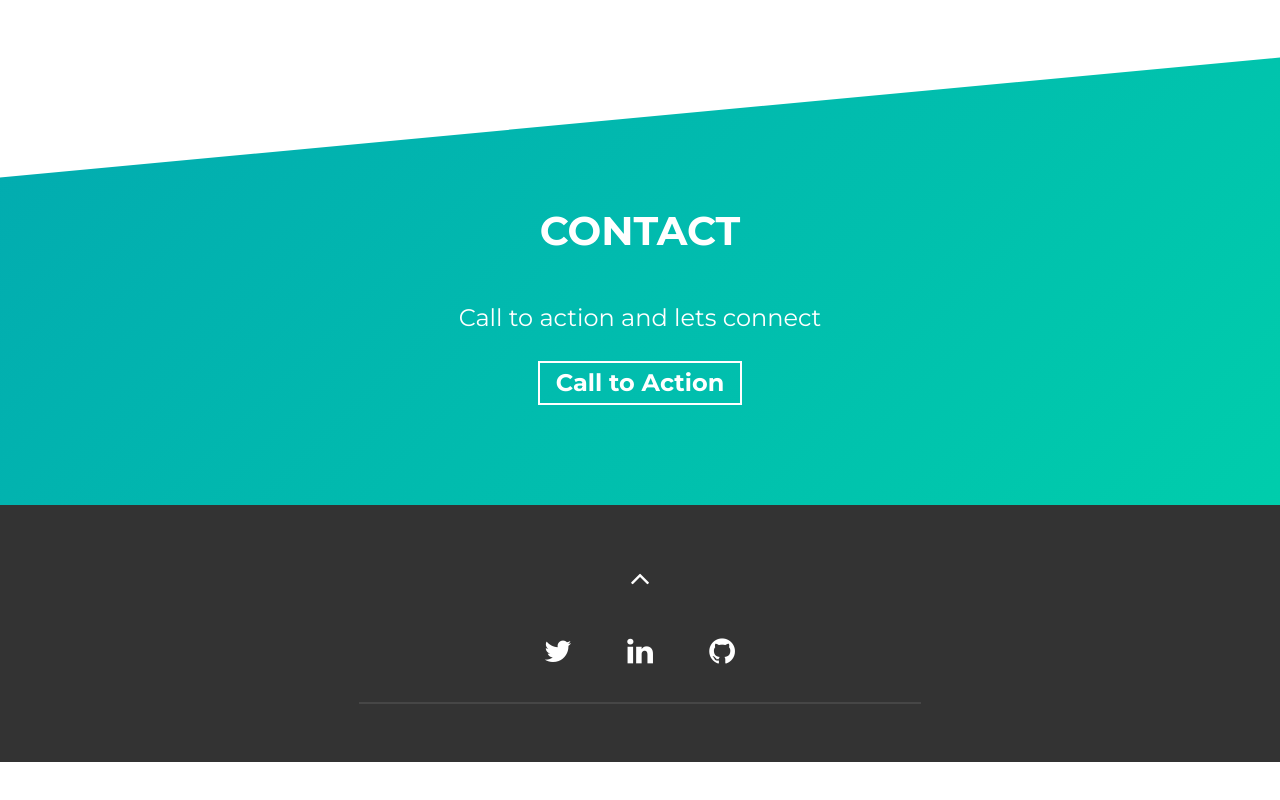
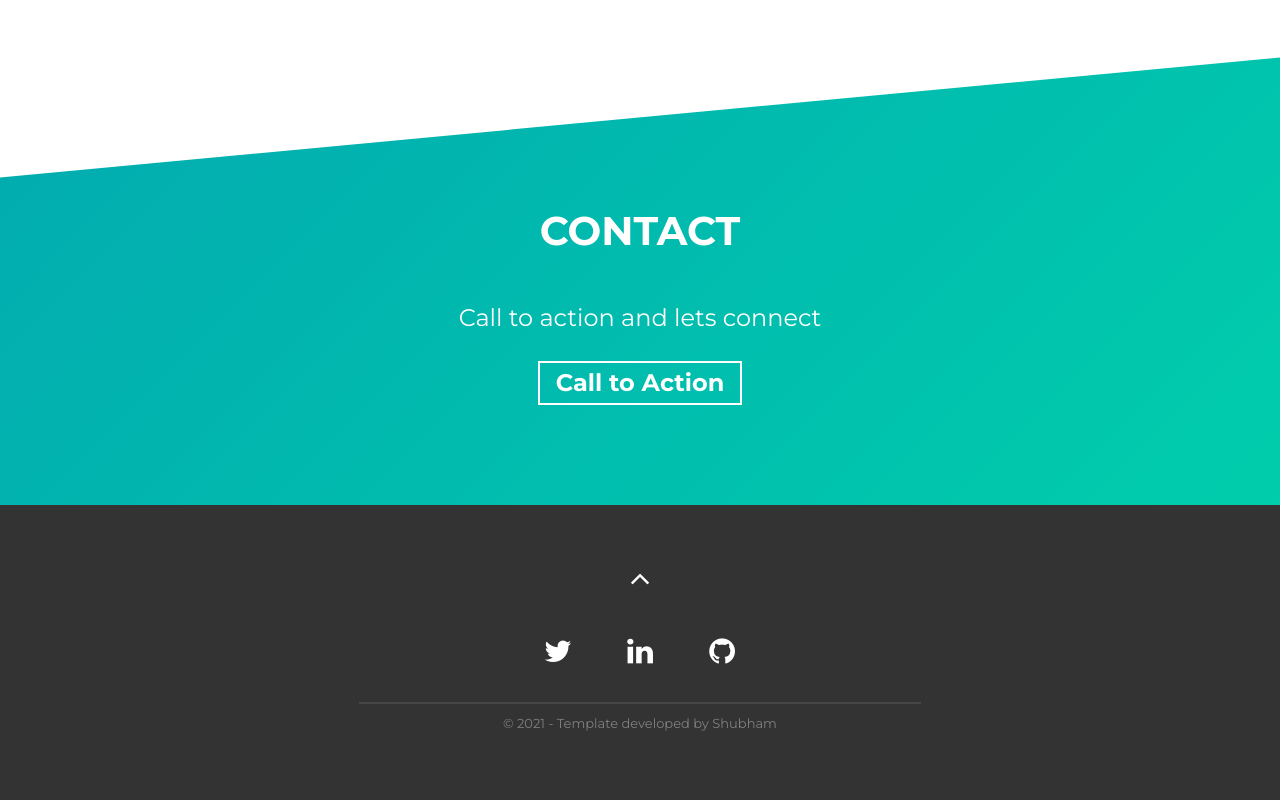
Before and after one commit to DevJSter/simplefolio, a website built with Parcel: page src/index.html in a window 1280 px wide. Shown: the part 2773-3573 px from the top of the page. Before the commit the page ends 3535 px from the top, so only its background shows below. Built offline with nearby package versions, Linux system fonts and the light colour scheme.

Commit message:
Some small changes
Signed-off-by: Shubham Tiwari <shubht3303@gmail.com>

```diff
--- a/src/index.html
+++ b/src/index.html
@@ -302,7 +302,37 @@
         </div>
 
         <hr />
+        <!-- Notice: if you want to give me some credit, it will be huge for me! if not, put your data on it -->
+        <p class="footer__text">
+          © 2021 - Template developed by
+          <a rel="noreferrer" href="https://github.com/devjster" target="_blank"
+            >Shubham </a
+          >
+        </p>
 
+        <!-- TO DO: remove this entire paragraph once you finish your portfolio -->
+        <p class="mt-3 pt-3">
+          <!-- <a
+            rel="noreferrer"
+            class="github-button"
+            href="https://github.com/cobidev/simplefolio/fork"
+            data-icon="octicon-repo-forked"
+            data-size="large"
+            data-show-count="true"
+            aria-label="Fork ntkme/github-buttons on GitHub"
+            >Fork</a
+          >
+          <a
+            rel="noreferrer"
+            class="github-button"
+            href="https://github.com/cobidev/simplefolio"
+            data-icon="octicon-star"
+            data-size="large"
+            data-show-count="true"
+            aria-label="Star cobidev/simplefolio on GitHub"
+            >Star</a
+          > -->
+        </p>
       </div>
     </footer>
     <!-- /END Footer Section -->
```
